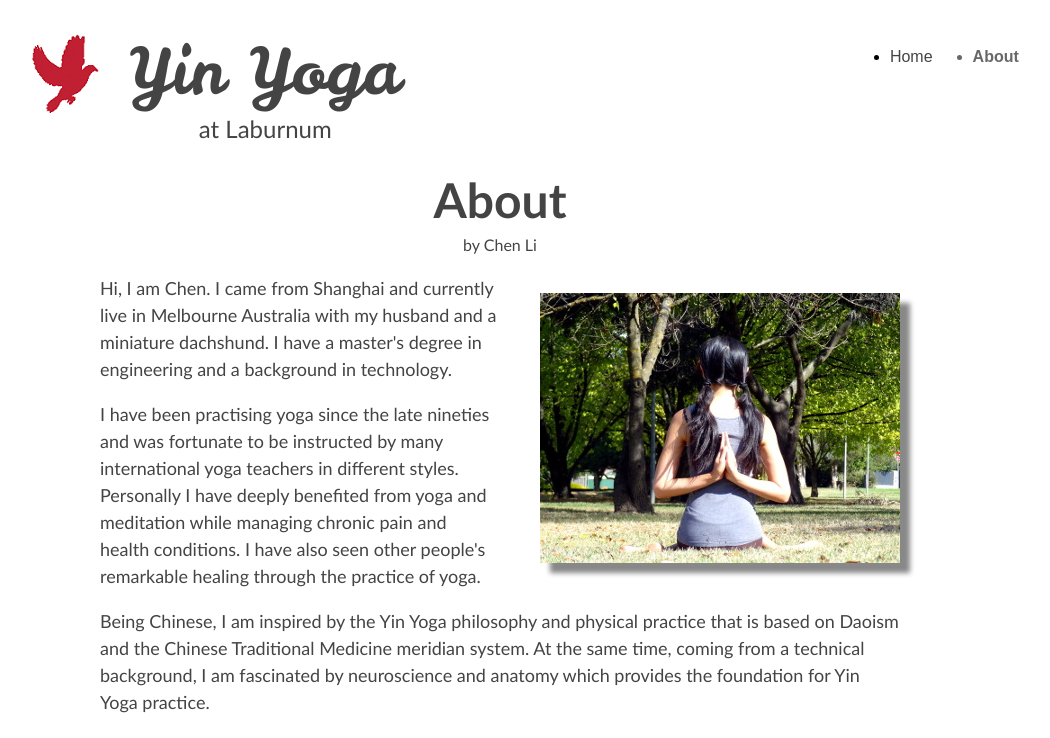
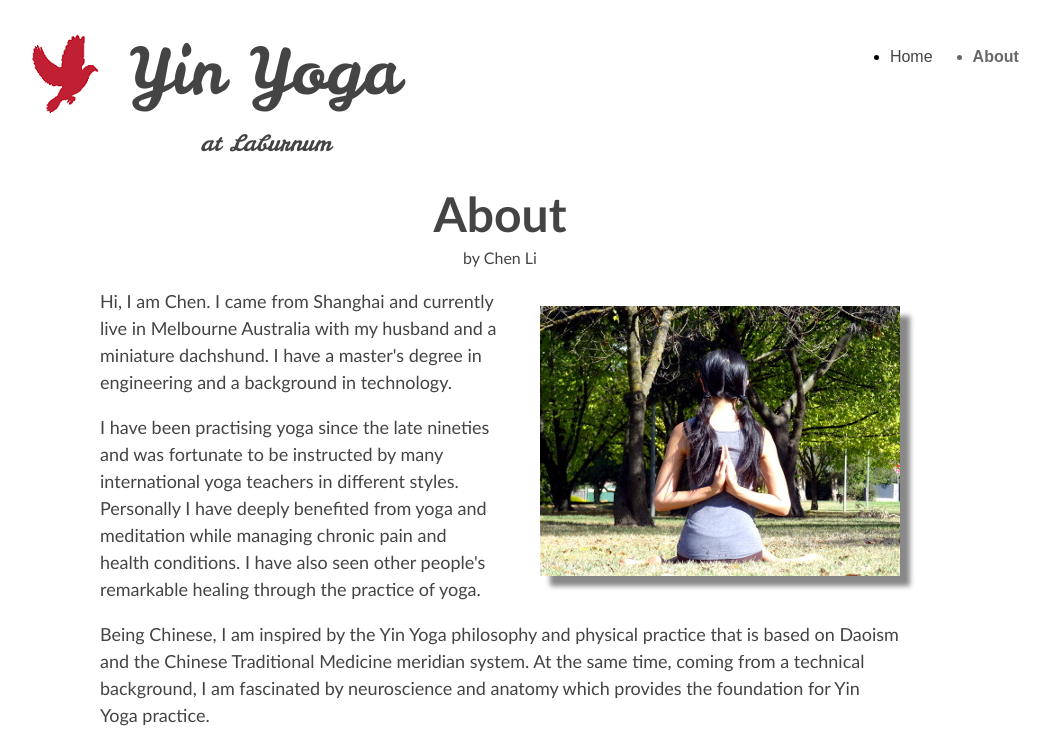
Before and after one commit to Synesso/yoga.loftinspace.com.au, a plain HTML site: page about.html in a window 1280 px wide. Shown: the top 738 px of the page, without its empty margins (140-1190 px from the left). Drawn offline with Linux system fonts and the light colour scheme; a web font is replaced by a local one.

Commit message:
Changed font style for at Laburbum subheading

```diff
--- a/css/about.css
+++ b/css/about.css
@@ -1,13 +1,11 @@
 a {
     text-decoration: none;
-    /*font-style: italic;*/
     color: #444444;
 }
 
 nav {
     float:right;
     font-family: 'Rosario', sans-serif;
-    /*font-style: italic;*/
     margin: 5px 0 0 auto;
 }
 ul{
@@ -17,14 +15,9 @@ ul{
 nav li {
     float: left;
     margin: 15px 40px 0 0;
-    /*border: 1px solid #424242;*/
-    /*border-radius: 18px;*/
-    /*padding: 2px 7px;*/
 }
 
 .nav-current {
-    /*background-color: #444444;*/
-    /*color: white;*/
     color: rgb(104, 104, 104);
     font-weight: bold;
 }
@@ -49,8 +42,11 @@ nav li {
 }
 
 #top-line header h2 {
-    margin-top: 0;
+    margin-top: 14px;
     text-align: center;
+    font-family: 'Leckerli One', cursive;
+    color: #444444;
+    font-style: italic;
 }
 
 #logo {
@@ -62,9 +58,14 @@ nav li {
     float: left;
     width: auto;
 }
+#subheading{
+    font-family: 'Leckerli One', cursive;
+    font-size: 1.4em;
+    margin-top: 5px;
+}
 h2{
     margin-top:1%;
-    font-family:Trebuchet MS, Arial, Helvetica, sans-serif;;
+    font-family:Trebuchet MS, Arial, Helvetica, sans-serif;
 }
 
 #body {
```
